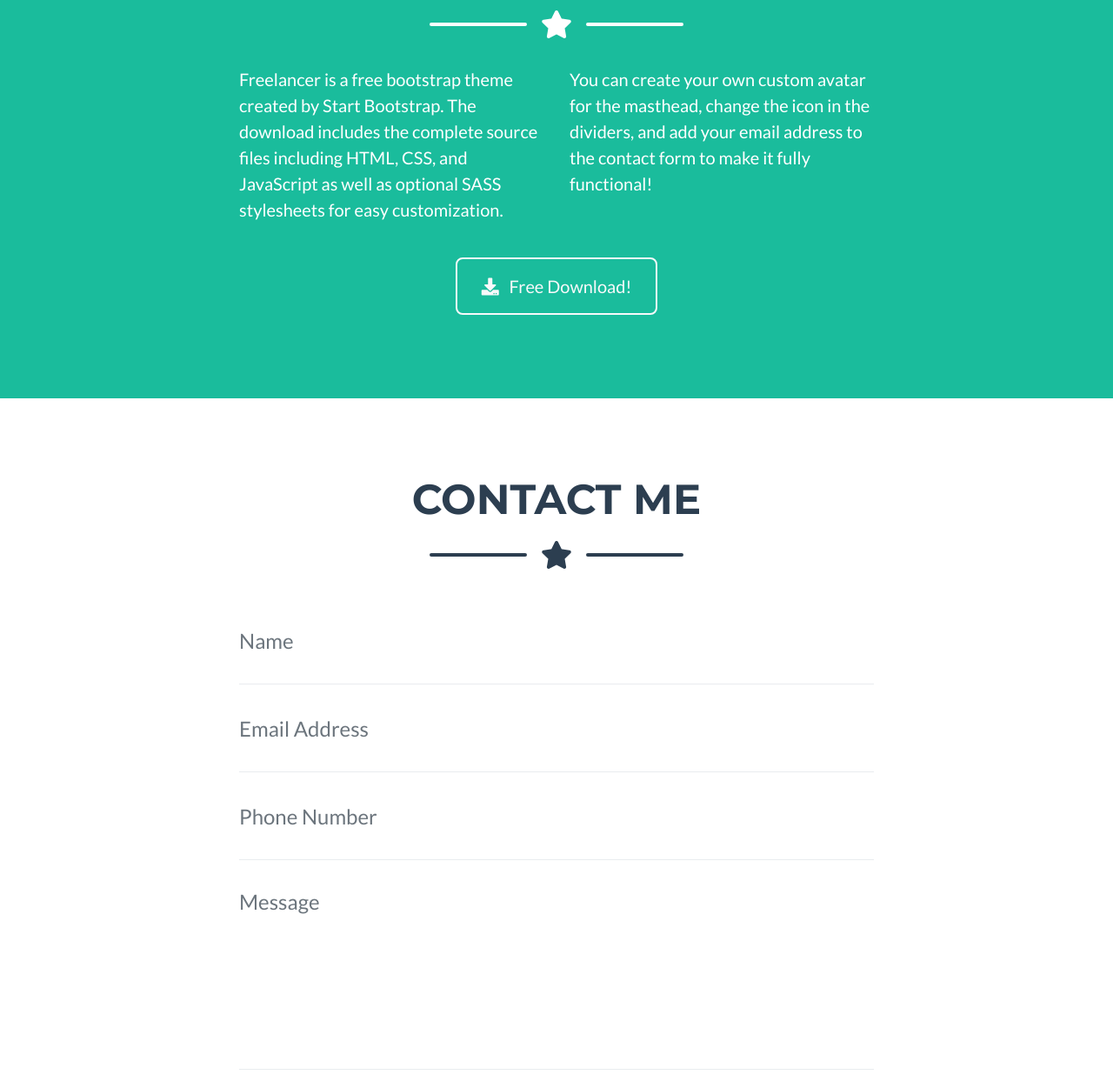
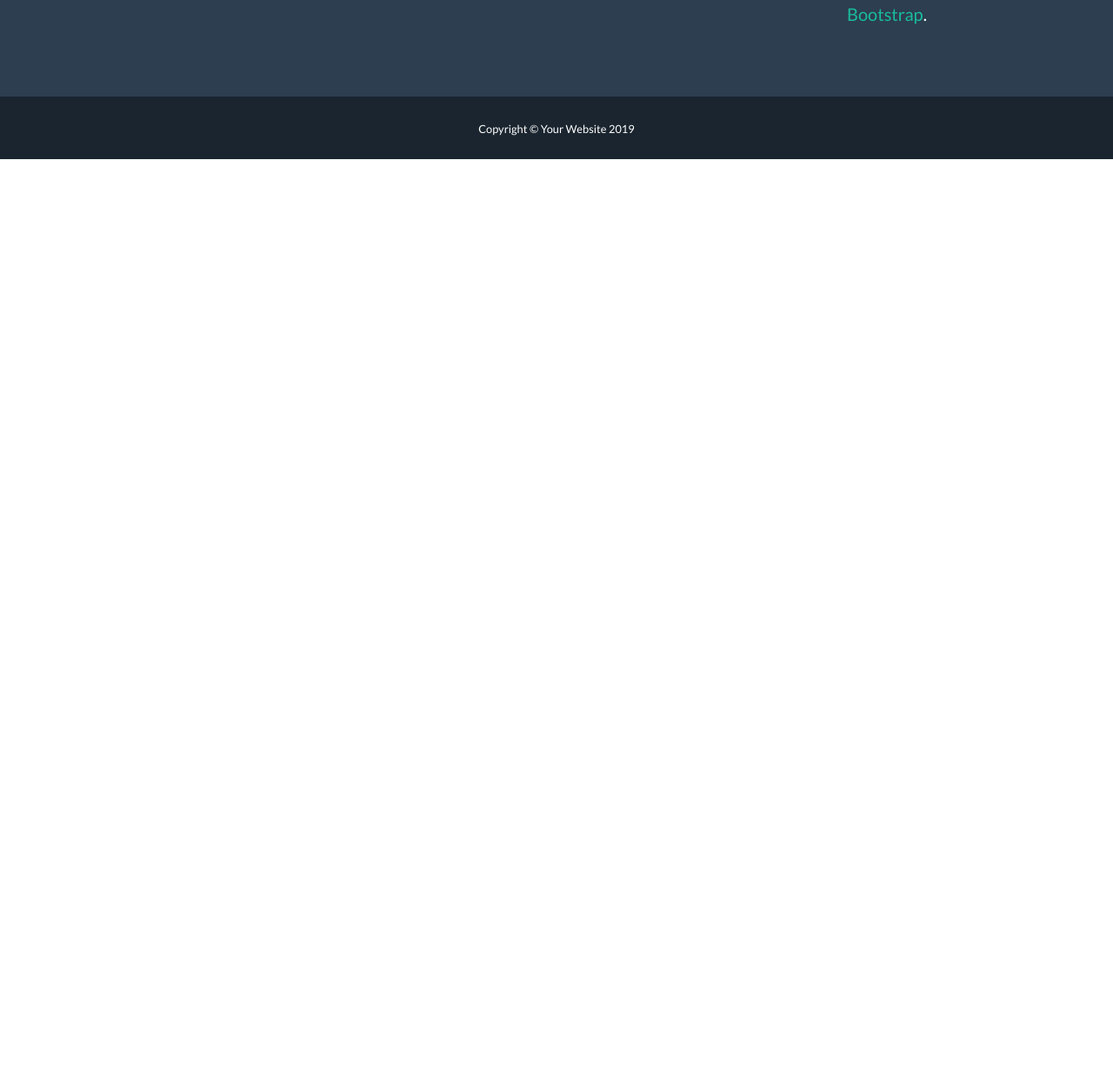
Before and after one commit to jandrel/wanuskewin, a website with bundled scripts: page functionality.html in a window 1280 px wide. Shown: the part 1333-2584 px from the top of the page at 87% size. After the commit the page ends 1516 px from the top, so only its background shows below. Built offline with nearby package versions, Linux system fonts and the light colour scheme.

Commit message:
removed about and contact

```diff
--- a/functionality.html
+++ b/functionality.html
@@ -88,9 +88,6 @@
   <section class="page-section Functionality & Technology" id="Functionality & Technology">
     <div class="container">
 
-      <!-- Functionality & Technology Heading -->
-      <h2 class="page-section-heading text-center text-uppercase text-secondary mb-0">Functionality & Technology</h2>
-
       <br>
       <p>
         This project will allow visitors to ‘travel’ through the Heritage Park grounds in an interactive story map. Users can move throughout the tour in two ways; scrolling through the written portion of the map (shift the map automatically as they move to a new section) or they can move around the map, clicking on interest points in any order they choose. It will be built using Esri ArcGIS StoryMap technology. It will be located on its own tab on the main Wanuskewin Heritage Park website.
@@ -99,103 +96,6 @@
     </div>
   </section>
 
-  <!-- About Section -->
-  <section class="page-section bg-primary text-white mb-0" id="about">
-    <div class="container">
-
-      <!-- About Section Heading -->
-      <h2 class="page-section-heading text-center text-uppercase text-white">About</h2>
-
-      <!-- Icon Divider -->
-      <div class="divider-custom divider-light">
-        <div class="divider-custom-line"></div>
-        <div class="divider-custom-icon">
-          <i class="fas fa-star"></i>
-        </div>
-        <div class="divider-custom-line"></div>
-      </div>
-
-      <!-- About Section Content -->
-      <div class="row">
-        <div class="col-lg-4 ml-auto">
-          <p class="lead">Freelancer is a free bootstrap theme created by Start Bootstrap. The download includes the complete source files including HTML, CSS, and JavaScript as well as optional SASS stylesheets for easy customization.</p>
-        </div>
-        <div class="col-lg-4 mr-auto">
-          <p class="lead">You can create your own custom avatar for the masthead, change the icon in the dividers, and add your email address to the contact form to make it fully functional!</p>
-        </div>
-      </div>
-
-      <!-- About Section Button -->
-      <div class="text-center mt-4">
-        <a class="btn btn-xl btn-outline-light" href="https://startbootstrap.com/themes/freelancer/">
-          <i class="fas fa-download mr-2"></i>
-          Free Download!
-        </a>
-      </div>
-
-    </div>
-  </section>
-
-  <!-- Contact Section -->
-  <section class="page-section" id="contact">
-    <div class="container">
-
-      <!-- Contact Section Heading -->
-      <h2 class="page-section-heading text-center text-uppercase text-secondary mb-0">Contact Me</h2>
-
-      <!-- Icon Divider -->
-      <div class="divider-custom">
-        <div class="divider-custom-line"></div>
-        <div class="divider-custom-icon">
-          <i class="fas fa-star"></i>
-        </div>
-        <div class="divider-custom-line"></div>
-      </div>
-
-      <!-- Contact Section Form -->
-      <div class="row">
-        <div class="col-lg-8 mx-auto">
-          <!-- To configure the contact form email address, go to mail/contact_me.php and update the email address in the PHP file on line 19. -->
-          <form name="sentMessage" id="contactForm" novalidate="novalidate">
-            <div class="control-group">
-              <div class="form-group floating-label-form-group controls mb-0 pb-2">
-                <label>Name</label>
-                <input class="form-control" id="name" type="text" placeholder="Name" required="required" data-validation-required-message="Please enter your name.">
-                <p class="help-block text-danger"></p>
-              </div>
-            </div>
-            <div class="control-group">
-              <div class="form-group floating-label-form-group controls mb-0 pb-2">
-                <label>Email Address</label>
-                <input class="form-control" id="email" type="email" placeholder="Email Address" required="required" data-validation-required-message="Please enter your email address.">
-                <p class="help-block text-danger"></p>
-              </div>
-            </div>
-            <div class="control-group">
-              <div class="form-group floating-label-form-group controls mb-0 pb-2">
-                <label>Phone Number</label>
-                <input class="form-control" id="phone" type="tel" placeholder="Phone Number" required="required" data-validation-required-message="Please enter your phone number.">
-                <p class="help-block text-danger"></p>
-              </div>
-            </div>
-            <div class="control-group">
-              <div class="form-group floating-label-form-group controls mb-0 pb-2">
-                <label>Message</label>
-                <textarea class="form-control" id="message" rows="5" placeholder="Message" required="required" data-validation-required-message="Please enter a message."></textarea>
-                <p class="help-block text-danger"></p>
-              </div>
-            </div>
-            <br>
-            <div id="success"></div>
-            <div class="form-group">
-              <button type="submit" class="btn btn-primary btn-xl" id="sendMessageButton">Send</button>
-            </div>
-          </form>
-        </div>
-      </div>
-
-    </div>
-  </section>
 
   <!-- Footer -->
   <footer class="footer text-center">
```
